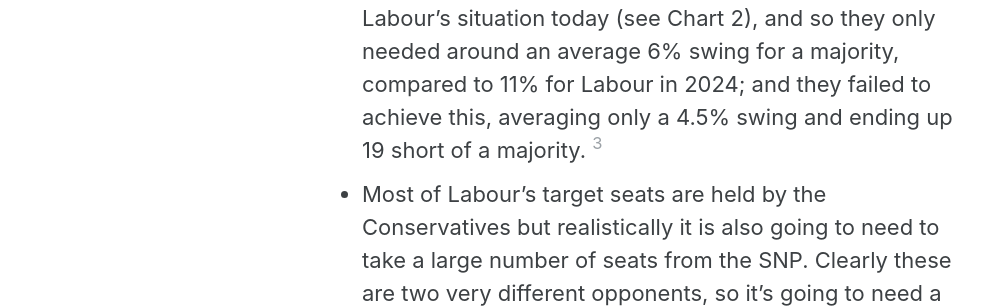
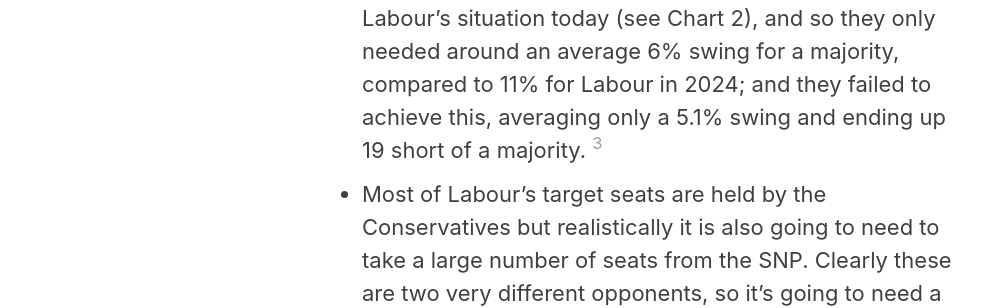
Before and after one commit to sixhundredandfifty/blog, a Jekyll site: the page built from _posts/2020-05-28-labourbattleground1.md, in a window 1280 px wide and 900 px high, scrolled down 1749 px. Shown: the part 486-794 px from the top of the window, without its empty margins (0-996 px from the left). Built offline with Jekyll 4.4.1, drawn with Linux system fonts in a browser that asks for light colours; cached includes are drawn as plain includes; nearby versions of some CDN libraries; some of the changed text lies outside the part shown.

Commit message:
Update 2020-05-28-labourbattleground1.md

```diff
--- a/_posts/2020-05-28-labourbattleground1.md
+++ b/_posts/2020-05-28-labourbattleground1.md
@@ -23,7 +23,7 @@ Labour needs to gain 124 seats to win a majority, and the dashed line marks out
 A few points to make about this basic picture:
 
 * 124 is a lot of seats to gain in a single election. This kind of advance has only been made twice since the Second World War: in Clement Attlee’s Labour landslide in 1945 (+239 seats), and in Blair’s landslide in 1997 (+145 seats).
-* The 2010 election offers an interesting parallel. The Conservatives then had been out of office for 13 years (Labour will have been 14 years in opposition in 2024) and faced a similar battleground in terms of seats to the one Labour faces: before the election they were on 210 seats to Labour’s 349, and needed 116 gains to win. But far more of their target seats were marginal compared to Labour’s situation today (see Chart 2), and so they only needed around an average 6% swing for a majority, compared to 11% for Labour in 2024; and they failed to achieve this, averaging only a 4.5% swing and ending up 19 short of a majority. [^3]
+* The 2010 election offers an interesting parallel. The Conservatives then had been out of office for 13 years (Labour will have been 14 years in opposition in 2024) and faced a similar battleground in terms of seats to the one Labour faces: before the election they were on 210 seats to Labour’s 349, and needed 116 gains to win. But far more of their target seats were marginal compared to Labour’s situation today (see Chart 2), and so they only needed around an average 6% swing for a majority, compared to 11% for Labour in 2024; and they failed to achieve this, averaging only a 5.1% swing and ending up 19 short of a majority. [^3]
 * Most of Labour’s target seats are held by the Conservatives but realistically it is also going to need to take a large number of seats from the SNP. Clearly these are two very different opponents, so it’s going to need a strategy with (at least) two prongs.
 * One point of trivia: take a look at the third point from the bottom in the ‘8%’ swing column. This seat is Uxbridge and South Ruislip - the Prime Minister’s constituency. Obviously Labour doesn’t have to take every particular seat on its target list to win the election - it could win some ‘safer’ seats on bigger swings instead. But if it’s to have any hope of winning a majority, it may well need to unseat the PM in the process.
 
```
